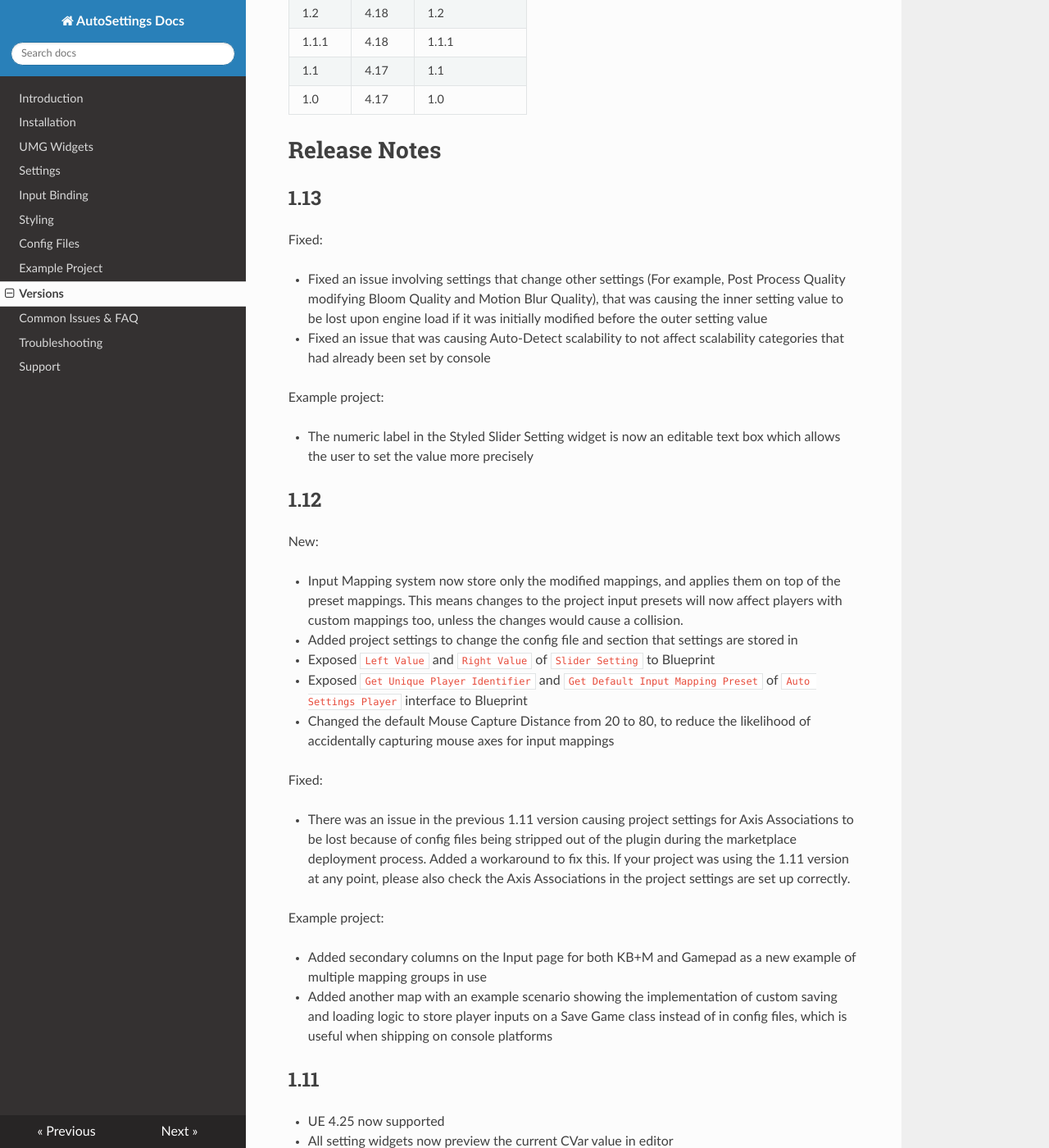
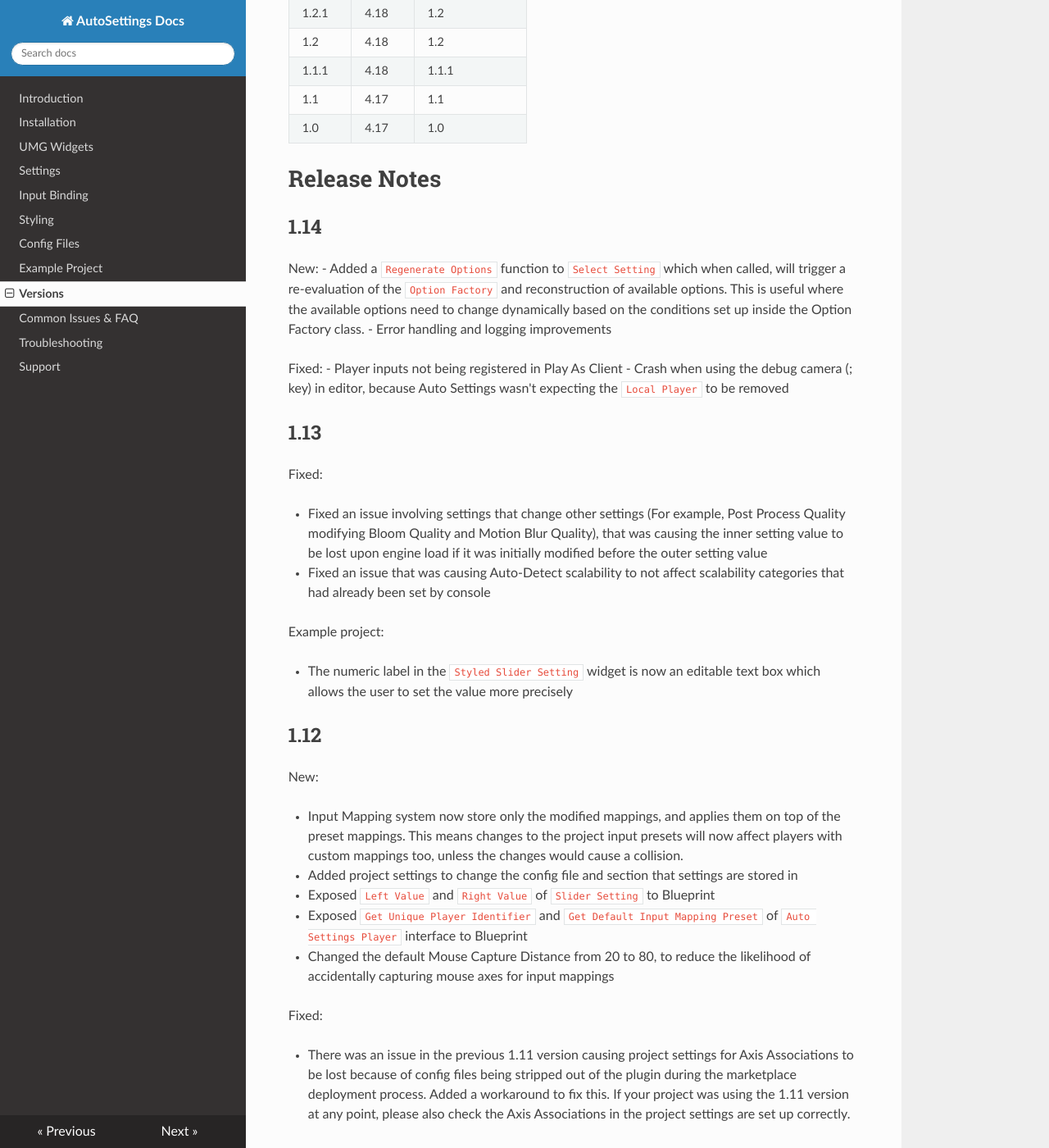
Before and after one commit to Acren/AutoSettings-Docs, an MkDocs documentation site: the page built from docs/versions.md, in a window 1280 px wide and 1400 px high, scrolled down 1110 px. Shown: the whole window at 82% size. Built offline with MkDocs 1.6.1, drawn with Linux system fonts in a browser that asks for light colours; nearby versions of some CDN libraries; old or Windows-style settings are respelled for this version of MkDocs.

Commit message:
Add 1.14 notes

```diff
--- a/docs/versions.md
+++ b/docs/versions.md
@@ -7,6 +7,7 @@ The example project does not always need to match, but it is recommended to use
 
 Plugin  | Engine | Example Project
 ------- | ------ | ------------
+1.14    | 4.25   | 1.13
 1.13    | 4.25   | 1.13
 1.12    | 4.25   | 1.12
 1.11    | 4.25   | 1.11
@@ -36,6 +37,16 @@ Plugin  | Engine | Example Project
 
 # Release Notes
 
+## 1.14
+
+New:
+- Added a `Regenerate Options` function to `Select Setting` which when called, will trigger a re-evaluation of the `Option Factory` and reconstruction of available options. This is useful where the available options need to change dynamically based on the conditions set up inside the Option Factory class.
+- Error handling and logging improvements
+
+Fixed:
+- Player inputs not being registered in Play As Client
+- Crash when using the debug camera (; key) in editor, because Auto Settings wasn't expecting the `Local Player` to be removed
+
 ## 1.13
 
 Fixed:
@@ -45,7 +56,7 @@ Fixed:
 
 Example project:
 
-- The numeric label in the Styled Slider Setting widget is now an editable text box which allows the user to set the value more precisely
+- The numeric label in the `Styled Slider Setting` widget is now an editable text box which allows the user to set the value more precisely
 
 ## 1.12
 
```
